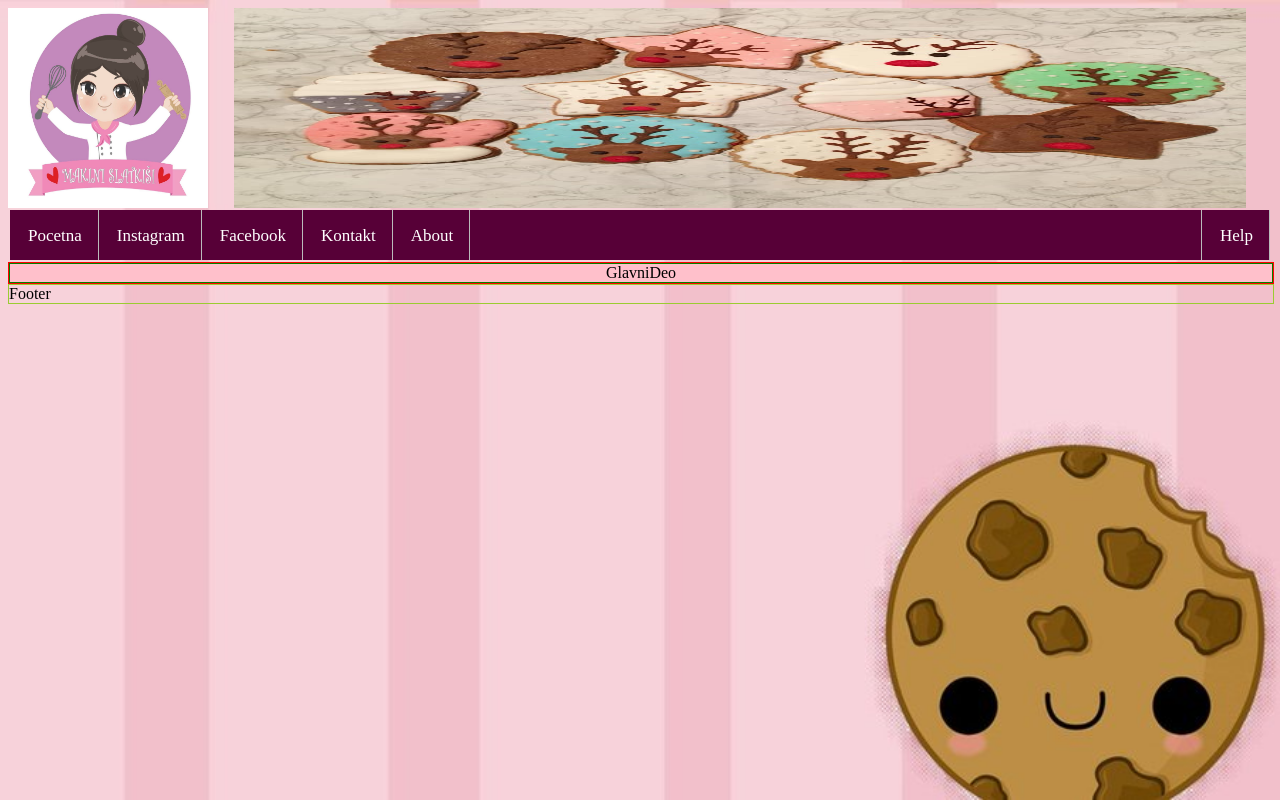
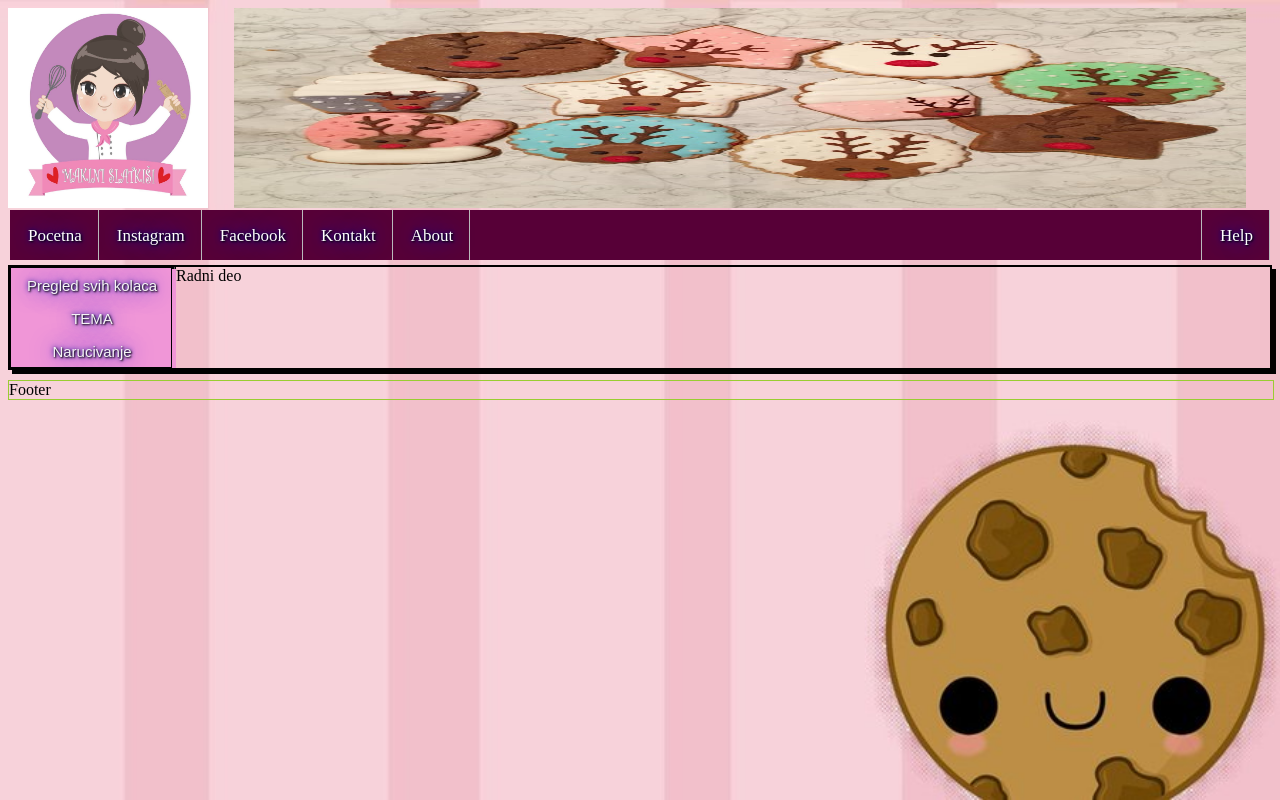
Before and after one commit to Marezen/Site, a plain HTML site: page Index.html in a window 1280 px wide. Drawn offline with Linux system fonts and the light colour scheme.

Commit message:
UpdateNovi
Navigacija leva..

```diff
--- a/Glavna.js
+++ b/Glavna.js
@@ -4,12 +4,11 @@ export class Glavna{
         this.footer=null;
         this.DesniDeo=null;
     }
-
     //glavni deo
     crtaj(host){
 
-//dodatan jedan deo,iznad, da ima 2 DIV elementa
-//u prvom je slika,kao LOGO,a desno naslov ili tako nesto
+        //dodatan jedan deo,iznad, da ima 2 DIV elementa
+        //u prvom je slika,kao LOGO,a desno naslov ili tako nesto
         const gornjiDeo = document.createElement("div");
         gornjiDeo.className = "GornjiDeo";
         host.appendChild(gornjiDeo);
@@ -25,17 +24,6 @@ export class Glavna{
         gornjiDeo.appendChild(this.DesniDeo);
 
 
-
-
-
-
-
-
-
-
-
-
-
         //basic deo:
         const navigacija=document.createElement("div");
         host.appendChild(navigacija);
@@ -44,20 +32,9 @@ export class Glavna{
         panel.className="Panel";
         host.appendChild(panel);
 
-        this.conteiner=document.createElement("div");
-        this.conteiner.className="Glavni-div";
-        host.appendChild(this.conteiner);
-
+        this.crtajGlavniDeo(panel);
         this.crtajNavigaciju(navigacija);
-
-        const glavniDeo=document.createElement("div");
-        glavniDeo.className="GlavniDeo";
-        glavniDeo.innerHTML="GlavniDeo";
-        panel.appendChild(glavniDeo);
-
-
         this.SlideShow(this.DesniDeo);
-
 
         this.footer=document.createElement("div");
         this.footer.className="Footer";
@@ -65,6 +42,7 @@ export class Glavna{
         host.appendChild(this.footer);
     }
 
+    //Slideshow funkcija
     SlideShow(host){
         var s1=document.createElement("img");
         s1.className="slike";
@@ -92,9 +70,6 @@ export class Glavna{
         start();
 
     }
-
-
-
 
     //navigacija  / LINKOVI
     crtajNavigaciju(host)
@@ -171,8 +146,62 @@ export class Glavna{
     }
 
     //deo u kome ce 90% stvari da se desavaju
-    crtajSrednjiDeo()
+    crtajGlavniDeo(host)
     {
+        //3 dela
+        var navigacija2 = document.createElement("div");
+        navigacija2.className="Navigacija2";
+        host.appendChild(navigacija2); // levo 25%
 
+
+        var ul1 = document.createElement("ul");
+        ul1.className ="LevaNavigacija";
+        navigacija2.appendChild(ul1);
+
+        //prvi
+        var li_1 = document.createElement("li");
+        li_1.className="navigacija2_li";
+        ul1.appendChild(li_1);
+        var a_1 = document.createElement('a');
+        var Pregled_Kolaca = document.createTextNode("Pregled svih kolaca");
+        a_1.appendChild(Pregled_Kolaca);
+        a_1.className="LinkLevo";
+        a_1.title= "Prikazi sve kolace";
+        a_1.onclick = function() {}
+        li_1.appendChild(a_1);
+
+        //drugi
+        var li_2 = document.createElement("li");
+        li_2.className="navigacija2_li";
+        ul1.appendChild(li_2);
+        var a_2 = document.createElement('a');
+        var Pregled_Kolaca = document.createTextNode("TEMA");
+        a_2.appendChild(Pregled_Kolaca);
+        a_2.className="LinkLevo";
+        a_2.title= "Odaberite temu";
+        a_2.onclick = function() {}
+        li_1.appendChild(a_2);
+
+        //treci
+        var li_3 = document.createElement("li");
+        li_3.className="navigacija2_li";
+        ul1.appendChild(li_3);
+        var a_3 = document.createElement('a');
+        var Pregled_Kolaca = document.createTextNode("Narucivanje");
+        a_3.appendChild(Pregled_Kolaca);
+        a_3.className="LinkLevo";
+        a_3.title= "kliknite da biste izabrali kolaz za narucivanje";
+
+        a_3.onclick = function() {}
+        li_1.appendChild(a_3);
+
+        //desni deo sa slikama
+        const RadniDeo = document.createElement("div");
+        RadniDeo.className="RadniDeo"; // to je srednji deo taj
+        RadniDeo.innerHTML = "Radni deo";
+        host.appendChild(RadniDeo); // desno 75%
+
+        //desno listBox kao ,koji bi sadrzao sve stvari koje su selektovane
+        //const Korpa = document.createElement("div");
     }
 }
--- a/Index.html
+++ b/Index.html
@@ -4,6 +4,7 @@
         <title>Pocetna</title>
         <link rel=stylesheet href="stil.css"/>
         <meta charset="UTF-8">
+        <meta name="viewport" content="width=device-width, initial-scale=1.0">
     </head>
     <body>
         <script src="main.js" type="module"></script>
--- a/stil.css
+++ b/stil.css
@@ -5,27 +5,74 @@ body
   background-attachment: fixed;
   background-size: 100% 100%;
 }
-.Glavni-div{
-   display: flex;
+
+/*
+-------------------------------------GLAVNI DEO --------------------------------
+*/
+.Panel{
+    border: 2px solid black;
+    box-shadow: black 4px 4px;
+    margin-top: 5px;
+    margin-bottom: 10px;
+    background-color: transparent;
+    display: flex;
+    flex-direction: row;
 }
-.Panel{
-    border: 1px solid red;
-    width: 100%;
-    height: 20%;
+.navigacija2
+{
+  width: 20%;
+  margin: 2px;
+    padding: 0;
+    overflow: hidden;
+}
+.navigacija2_li
+{
+  border: 1px solid black;
+}
+.navigacija2_li:hover
+{
+  float: left;
+  border-right:1px solid transparent;
+}
+.LinkLevo
+{
+    display: block;
+    color: whitesmoke;
+    font-family: fantasy;
+    font-size: 15px;
     text-align: center;
-    display: flex;
-
+    padding: 7px 14px;
+    text-decoration: none;
+}
+.LevaNavigacija
+{
+  list-style-type: none;
+  color: black;
+  margin: 0;
+  padding: 0;
+  overflow: auto;
+  float: left;
+  background-color: RGB(240, 150, 215);
+}
+.RadniDeo
+{
+  background-color: transparent;
 }
 
 
-.GlavniDeo{
-    border:1px solid green;
-    background-color: pink;
-    height: 80%;
-    width: 100%;
 
-}
 
+
+
+
+
+
+
+
+
+/*
+--------------------------------------- SKROZ DONJI DEO / FOOTER -------------------
+*/
 
 .Footer{
     border: 1px solid yellowgreen;
@@ -51,7 +98,9 @@ a:hover{
 
 
 
-
+/*
+---------------------------------- GORNJI DEO + LOGO --------------------------------
+*/
 .GornjiDeo
 {
     display: flex;
@@ -82,16 +131,14 @@ a:hover{
 
 
 
+
+/*
+-------------------------------------- NAVIGACIJA (GLAVNA) -----------------------------------
+*/
 .poslednja
 {
     float:right;
 }
-
-
-
-
-
-
 
 ul {
     list-style-type: none;
@@ -100,6 +147,7 @@ ul {
     overflow: hidden;
     background-color: RGB(87, 0, 55);
     top: 0;
+    text-shadow: 1px 1px 2px black, 0 0 25px blue, 0 0 5px darkblue;
  }
 
   li {
@@ -123,6 +171,11 @@ ul {
   li a:hover:not(.active) {
     background-color: #111;
   }
+
+
+  /*
+  -------------------------RESPONSIVE DIZAJN -------------------------------
+  */
   @media screen and (max-width: 550px ) {
      li a {
       text-align: center;
@@ -133,7 +186,3 @@ ul {
   }
 
 img{vertical-align: middle;}
-.Slides_Fade
-{
-  display: none;
-}
```
